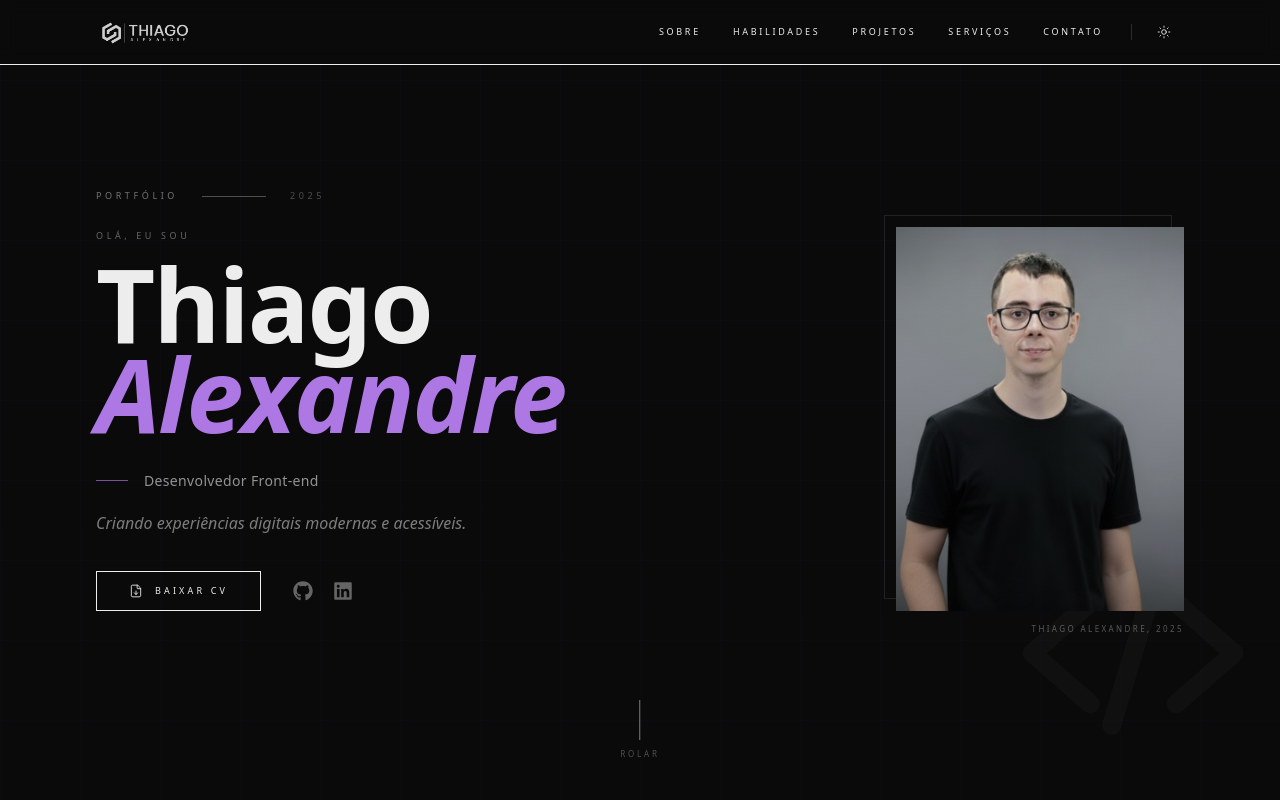
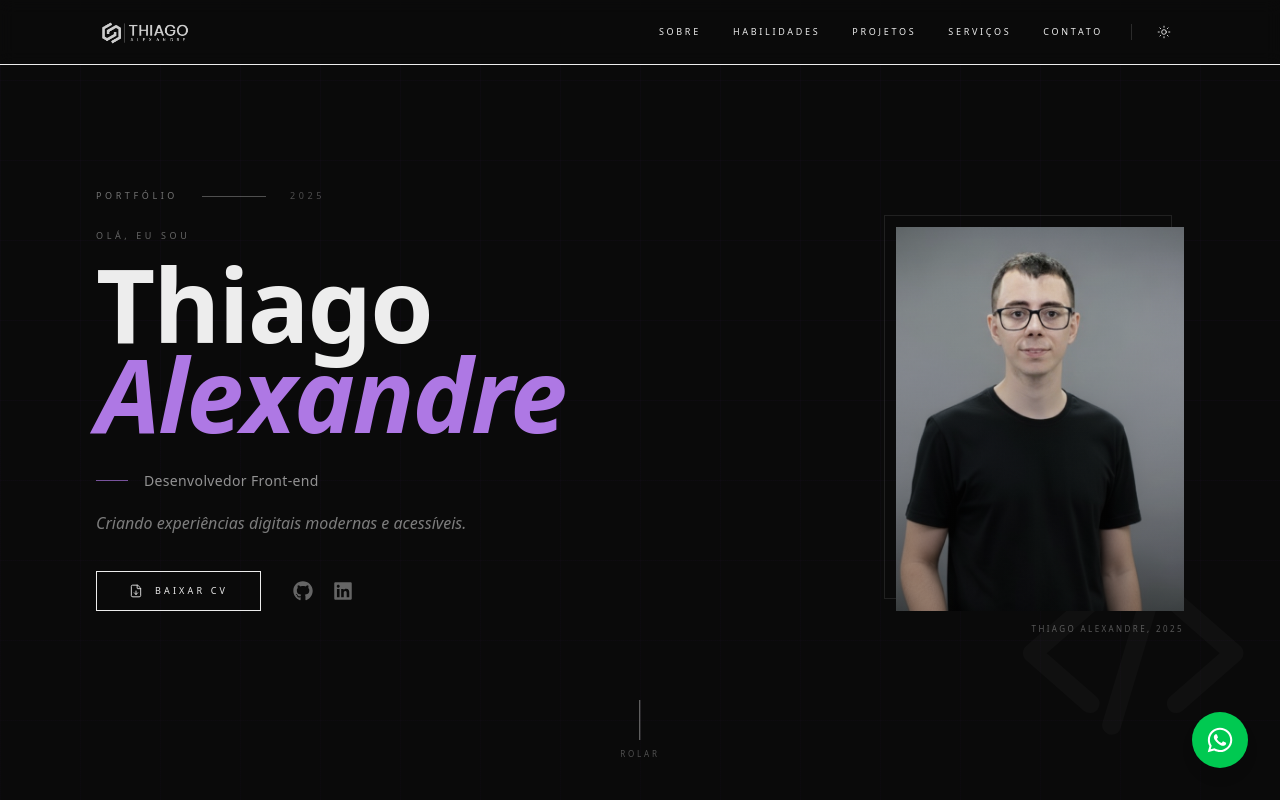
Before and after one commit to thiagokilu/portifolio-react, a Next.js app: page / in a window 1280 px wide. Shown: the top 800 px of the page. Built offline with nearby package versions, Linux system fonts and the light colour scheme.

Commit message:
update form add whatssap button

```diff
--- a/Components/Contact/Contact.tsx
+++ b/Components/Contact/Contact.tsx
@@ -6,6 +6,7 @@ import { useForm } from "react-hook-form";
 import { z } from "zod";
 import { ToastContainer, toast } from "react-toastify";
 import { motion, type Variants } from "framer-motion";
+import { FaWhatsapp } from "react-icons/fa";
 
 const stagger: Variants = {
   hidden: {},
@@ -24,6 +25,7 @@ const fadeUp: Variants = {
 const subscriptionSchema = z.object({
   name: z.string().min(2, "Nome é obrigatório"),
   email: z.string().email("E-mail inválido"),
+  phone: z.string().min(11, "Celular é obrigatório"),
   message: z.string().min(10, "Mensagem é obrigatória"),
 });
 
@@ -191,6 +193,36 @@ export default function Contact() {
               )}
             </motion.div>
 
+            {/* campo celular */}
+            <motion.div variants={fadeUp} className="flex flex-col gap-2">
+              <label
+                htmlFor="phone"
+                className="text-[9px] uppercase tracking-[0.35em] opacity-30"
+                style={{ fontFamily: "var(--font-editorial-sans)" }}
+              >
+                Celular
+              </label>
+              <input
+                id="phone"
+                type="tel"
+                placeholder="(00) 00000-0000"
+                {...register("phone")}
+                className={fieldBase}
+                style={{ fontFamily: "var(--font-editorial-sans)" }}
+              />
+              {errors.phone && (
+                <span
+                  className="text-[10px] opacity-50 tracking-wide"
+                  style={{
+                    fontFamily: "var(--font-editorial-sans)",
+                    color: "var(--color-red-400, #f87171)",
+                  }}
+                >
+                  {errors.phone.message}
+                </span>
+              )}
+            </motion.div>
+
             {/* campo mensagem */}
             <motion.div variants={fadeUp} className="flex flex-col gap-2">
               <label
@@ -251,6 +283,24 @@ export default function Contact() {
       </motion.div>
 
       <ToastContainer />
+
+      {/* WhatsApp Button Flutuante */}
+      <a
+        href="https://wa.me/551161982633158?text=Ol%C3%A1!%20Vi%20seu%20portf%C3%B3lio%20e%20gostaria%20de%20conversar%20sobre%20um%20projeto."
+        target="_blank"
+        rel="noopener noreferrer"
+        className="fixed bottom-8 right-8 z-50 group"
+        aria-label="Contato via WhatsApp"
+      >
+        <div className="relative w-14 h-14 bg-green-500 rounded-full flex items-center justify-center shadow-lg hover:shadow-xl transition-all duration-300 hover:scale-110">
+          <FaWhatsapp className="w-7 h-7 text-white" />
+
+          {/* Tooltip */}
+          <div className="absolute bottom-full right-0 mb-2 px-3 py-1 bg-gray-800 text-white text-xs rounded-lg opacity-0 group-hover:opacity-100 transition-opacity duration-300 whitespace-nowrap pointer-events-none">
+            Fale comigo no WhatsApp
+          </div>
+        </div>
+      </a>
     </section>
   );
 }
```
